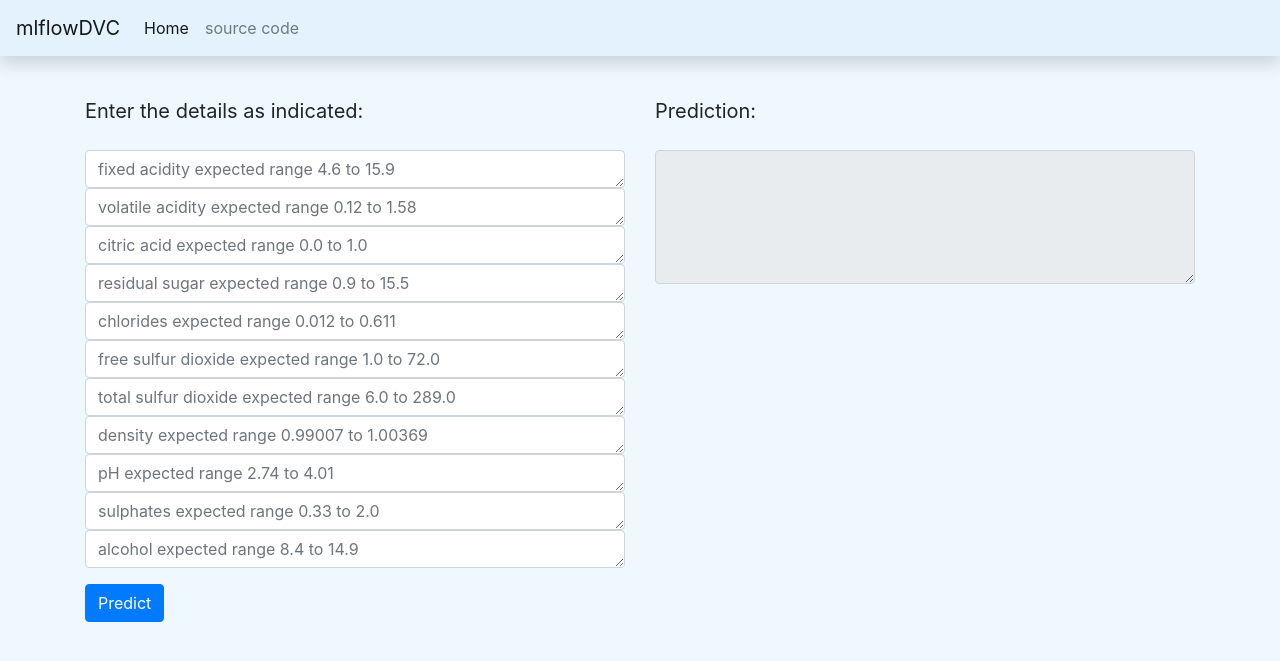
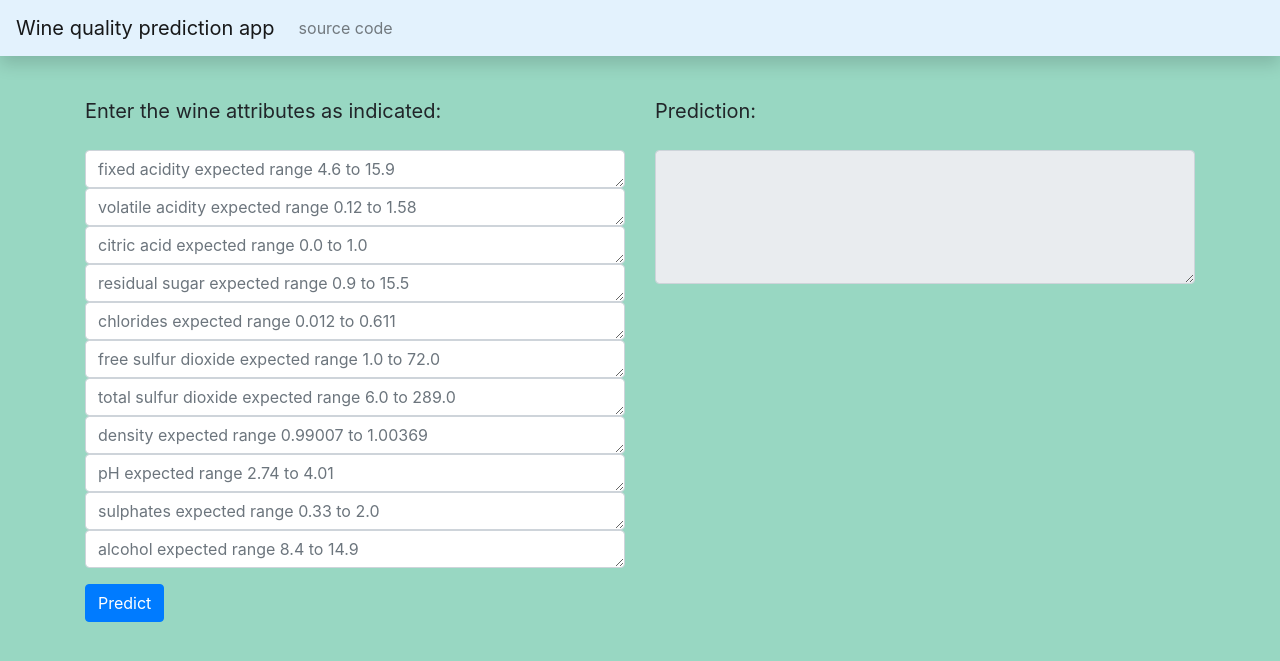
Before and after one commit to DimitrisReppas/End-to-end-wine_quality_prediction, a Flask app: page / in a window 1280 px wide. Shown: the top 661 px of the page. Run offline with Flask 3, Linux system fonts and the light colour scheme; some libraries are stand-ins or nearby versions.

Commit message:
Change the Readme.md and the index.html, main.css

```diff
--- a/webapp/static/css/main.css
+++ b/webapp/static/css/main.css
@@ -1,3 +1,3 @@
 body {
-    background-color: #eff8ff;
+    background-color: #98D7C2;
 }
--- a/webapp/templates/index.html
+++ b/webapp/templates/index.html
@@ -15,16 +15,13 @@ WineQuality
 <!-- nav bar -->
 
 <nav class="navbar navbar-expand-lg navbar-light shadow fixed-top" style="background-color: #e3f2fd;">
-    <a class="navbar-brand" href="/">mlflowDVC</a>
+    <a class="navbar-brand" href="/">Wine quality prediction app</a>
     <button class="navbar-toggler" type="button" data-toggle="collapse" data-target="#navbarNav"
         aria-controls="navbarNav" aria-expanded="false" aria-label="Toggle navigation">
         <span class="navbar-toggler-icon"></span>
     </button>
     <div class="collapse navbar-collapse" id="navbarNav">
         <ul class="navbar-nav">
-            <li class="nav-item active">
-                <a class="nav-link" href="/">Home <span class="sr-only">(current)</span></a>
-            </li>
             <li class="nav-item">
                 <a class="nav-link" href="https://github.com/DimitrisReppas/End-to-end-wine_quality_prediction">source code</a>
             </li>
@@ -47,7 +44,7 @@ WineQuality
                         <div class="form-group">
                             <label for="translation">
                                 <blockquote class="blockquote">
-                                    <p class="mb-2">Enter the details as indicated:</p>
+                                    <p class="mb-2">Enter the wine attributes as indicated:</p>
                                 </blockquote>
                             </label>
                             <textarea class="form-control" name="fixed_acidity" rows="1"
```
Also changed, not shown: my_notes.txt (added, +16 -0 lines), README.md, wine_quality_prediction_app_screenshot.png (added), 1 other file.
